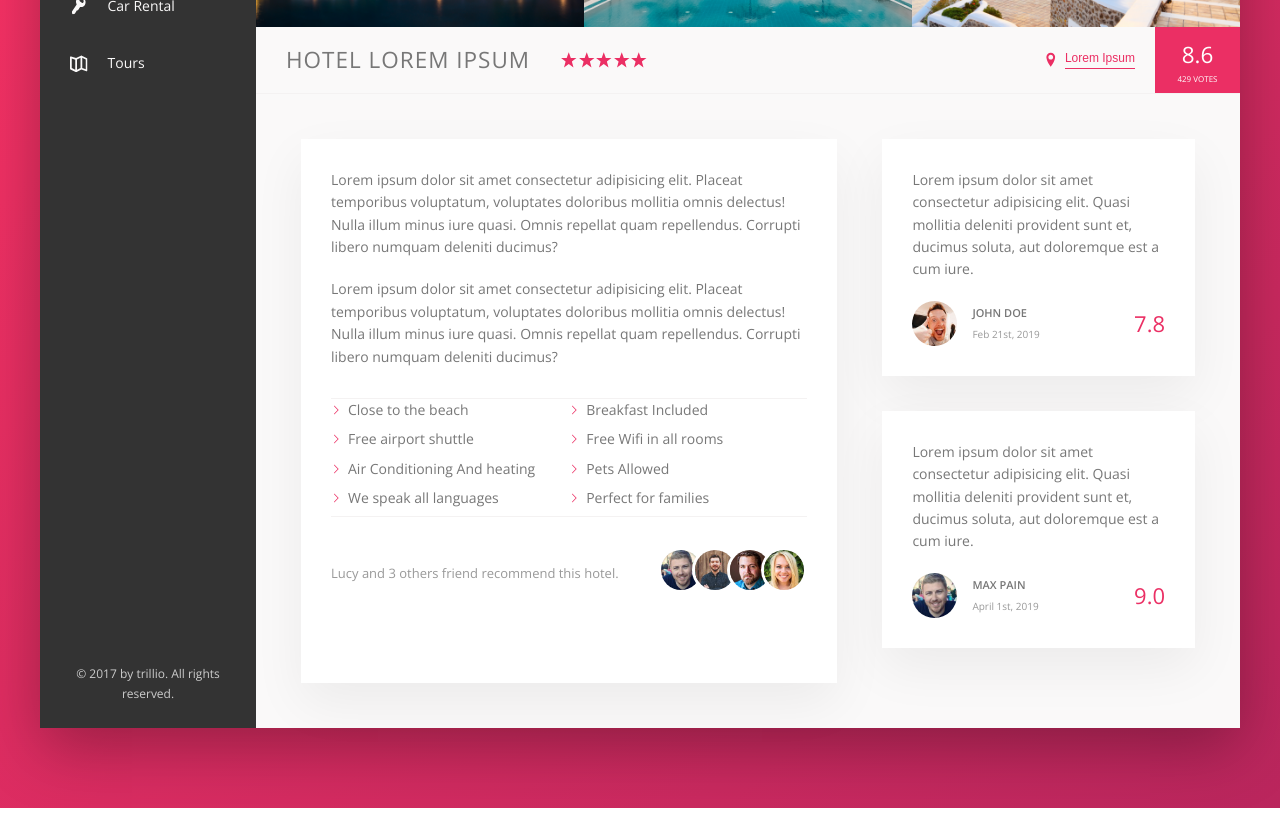
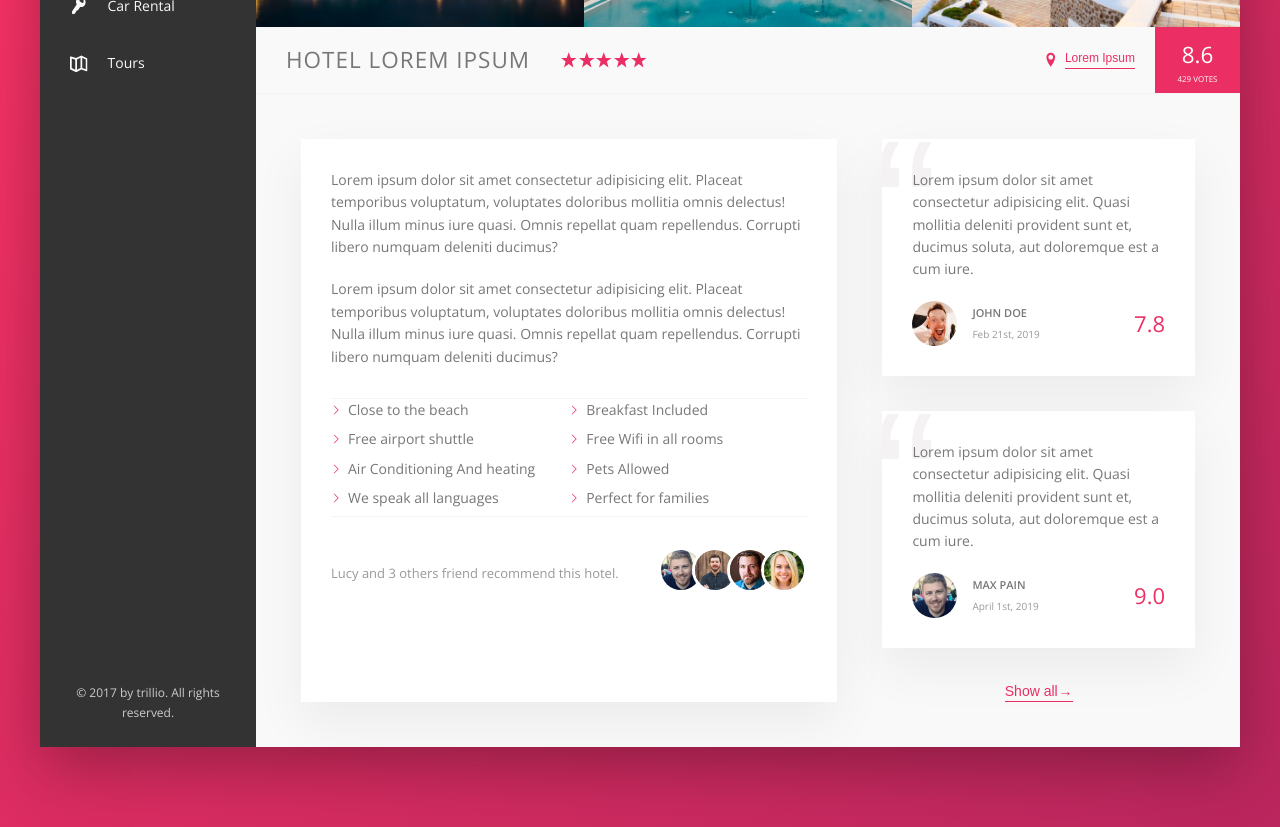
Before and after one commit to akshayr20/Hotel-Booking, an Angular app: page / in a window 1280 px wide. Shown: the part 320-1147 px from the top of the page. Built offline with nearby package versions, Linux system fonts and the light colour scheme.

Commit message:
added quotes and a button in user review section, completed the styling for section, media queries pending

```diff
--- a/src/app/hotel-view/hotel-detail/hotel-detail.component.html
+++ b/src/app/hotel-view/hotel-detail/hotel-detail.component.html
@@ -60,5 +60,7 @@
         <div class="review__rating">9.0</div>
       </figcaption>
     </figure>
+    <button class="btn-inline">Show all <span>&rarr;</span></button>
+
   </div>
 </div>
--- a/src/app/hotel-view/hotel-detail/hotel-detail.component.scss
+++ b/src/app/hotel-view/hotel-detail/hotel-detail.component.scss
@@ -17,6 +17,10 @@
 
 .user-reviews {
   flex: 1;
+
+  display: flex;
+  flex-direction: column;
+  align-items: center;
 }
 
 .paragraph:not(:last-of-type) {
@@ -82,9 +86,13 @@
   box-shadow: var(--shadow-light);
   padding: 3rem;
   margin-bottom: 3.5rem;
+  position: relative;
+  overflow: hidden;
 
   &__text {
     margin-bottom: 2rem;
+    z-index: 10;
+    position: relative;
   }
 
   &__user {
@@ -120,4 +128,16 @@
     font-weight: 300;
     color: var(--color-primary);
   }
+
+  &::before {
+    content: '\201C';
+    position: absolute;
+    top: -2.75rem;
+    left: -1rem;
+    line-height: 1;
+    font-size: 20rem;
+    color: var(--color-grey-light-2);
+    font-family: sans-serif;
+    z-index: 1;
+  }
 }
--- a/src/assets/sass/component/_button.scss
+++ b/src/assets/sass/component/_button.scss
@@ -10,8 +10,16 @@
   cursor: pointer;
   transition: all 0.2s;
 
+  & span {
+    margin-left: -3px;
+    transition: margin-left 0.2s;
+  }
+
   &:hover {
     color: var(--color-grey-dark-1);
+    span {
+      margin-left: 8px;
+    }
   }
 
   &:focus {
```
